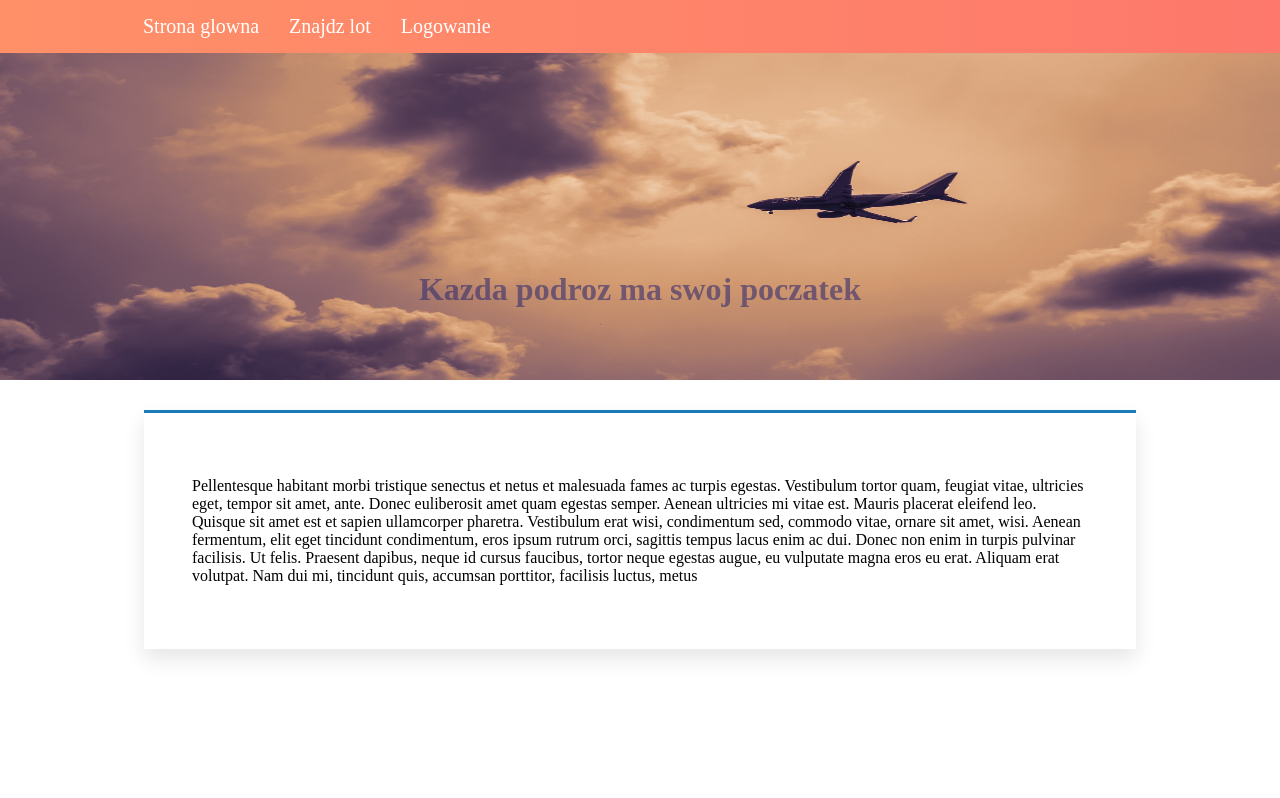
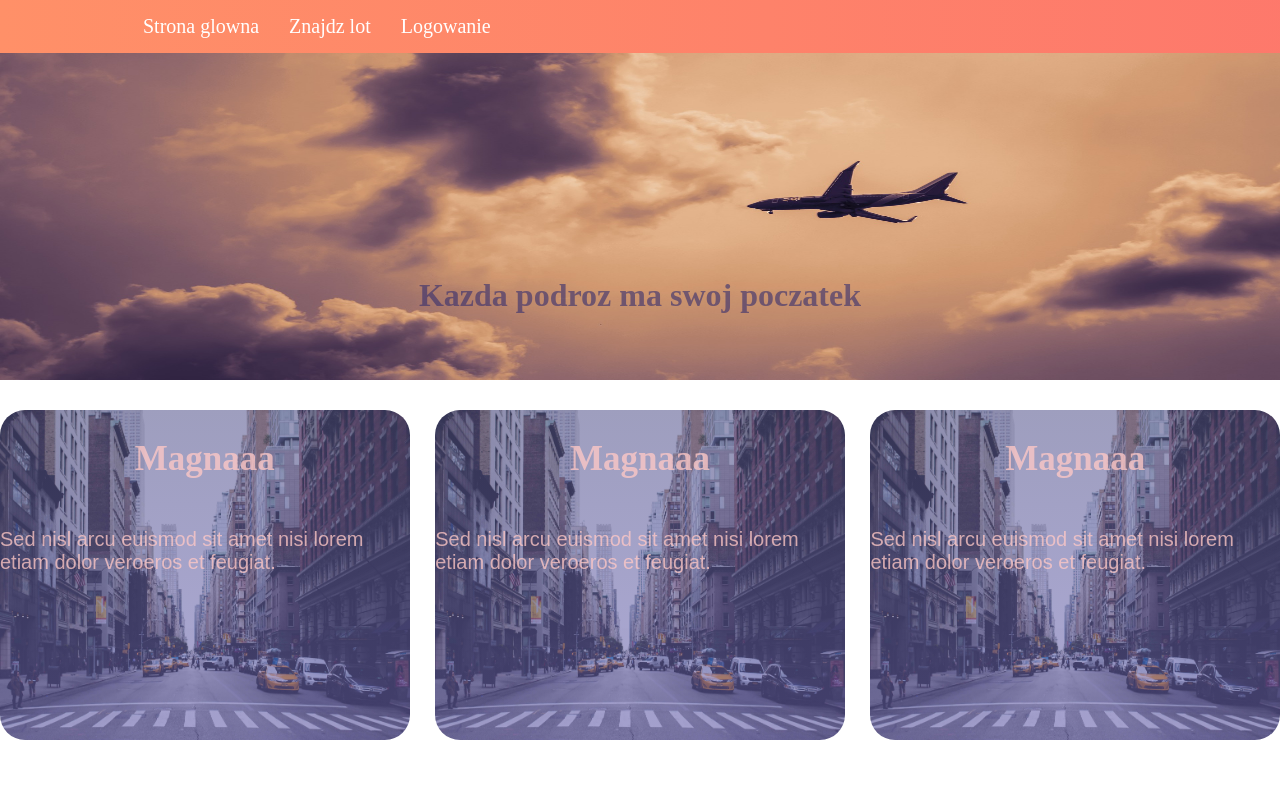
Before and after one commit to mj4worski/flight-organizer-front-end, a React app: page / in a window 1280 px wide. Shown: the top 798 px of the page. Built offline with nearby package versions, Linux system fonts and the light colour scheme; the HTML template or start-up script is replaced by a standard one; what react-router-redux would draw is missing.

Commit message:
1. Prepare mock up for BestPlace component.

```diff
--- a/package.json
+++ b/package.json
@@ -43,6 +43,7 @@
     "empty-object": "^1.0.0",
     "eslint": "^3.19.0",
     "eslint-config-airbnb": "^15.0.1",
+    "eslint-plugin-flowtype": "^2.34.1",
     "eslint-plugin-import": "^2.3.0",
     "eslint-plugin-jsx-a11y": "^5.0.3",
     "eslint-plugin-react": "^7.0.1",
--- a/src/app/App.js
+++ b/src/app/App.js
@@ -14,13 +14,11 @@ import './App.scss';
 
 
 const Content = () => (
-  <div className="content">
-    <section >
-      <Route exact path="/" component={MainPage} />
-      <Route path="/findFlight" component={FindFlights} />
-      <Route path="/login" component={Login} />
-    </section>
-  </div>
+  <section >
+    <Route exact path="/" component={MainPage} />
+    <Route path="/findFlight" component={FindFlights} />
+    <Route path="/login" component={Login} />
+  </section>
 );
 
 export default () => (
--- a/src/app/App.scss
+++ b/src/app/App.scss
@@ -2,11 +2,3 @@ body {
   margin: 0;
   padding: 0;
 }
-
-.content {
-  width: 70%;
-  margin: 30px auto 0;
-  padding: 3rem 3rem;
-  border-top: solid #1d7ab9 3px;
-  box-shadow: 0px 10px 20px 0 rgba(0, 0, 0, 0.1);
-}
--- a/src/app/Header.js
+++ b/src/app/Header.js
@@ -18,7 +18,7 @@ export default () => (
       </li>
     </ul>
     <div className="header__logo">
-        <h1 className="header__text">Kazda podroz ma swoj poczatek</h1>
+      <h1 className="header__text">Kazda podroz ma swoj poczatek</h1>
     </div>
   </div>
 );
--- a/src/app/Header.scss
+++ b/src/app/Header.scss
@@ -12,7 +12,7 @@
   }
 
   &__text {
-    padding: 250px;
+    padding:20% 30% 0 30%;
     text-align: center;
     color: #342d6f;
     font-family: 'Architects Daughter', cursive;
--- a/src/components/MainPage.js
+++ b/src/components/MainPage.js
@@ -1,14 +1,9 @@
-/* eslint-disable max-len */
 // @flow
+
 import React from 'react';
+import BestPlace from './bestplaces/BestPlace';
+import './bestplaces/BestPlace.scss';
 
 export default () => (
-  <p>Pellentesque habitant morbi tristique senectus et netus et malesuada fames ac turpis egestas.
-        Vestibulum tortor quam, feugiat vitae, ultricies eget, tempor sit amet, ante. Donec euliberosit amet quam egestas semper.
-        Aenean ultricies mi vitae est. Mauris placerat eleifend leo. Quisque sit amet est et sapien ullamcorper pharetra. Vestibulum
-        erat wisi, condimentum sed, commodo vitae, ornare sit amet, wisi. Aenean fermentum, elit eget tincidunt condimentum, eros ipsum
-        rutrum orci, sagittis tempus lacus enim ac dui. Donec non enim in turpis pulvinar facilisis. Ut felis. Praesent dapibus, neque
-        id cursus faucibus, tortor neque egestas augue, eu vulputate magna eros eu erat. Aliquam erat volutpat. Nam dui mi, tincidunt quis,
-        accumsan porttitor, facilisis luctus, metus
-    </p>
+  <BestPlace />
 );
--- /dev/null
+++ b/src/components/bestplaces/BestPlace.js
@@ -0,0 +1,35 @@
+// @flow
+
+import React, { Component } from 'react';
+import './BestPlace.scss';
+
+class BestPlace extends Component {
+  render() {
+    return (
+      <section className="best-place">
+        <div className="place" onClick={this}>
+          <h2 className="place__name">Magnaaa</h2><p className="place__description">Sed nisl arcu euismod sit amet nisi lorem etiam dolor
+                            veroeros et feugiat.</p>
+        </div>
+        <div className="place" onClick={this}>
+          <h2 className="place__name">Magnaaa</h2>
+          <p className="place__description">Sed nisl arcu euismod sit amet nisi lorem etiam dolor
+                            veroeros et feugiat.</p>
+        </div>
+        <div className="place" onClick={this}>
+          <h2 className="place__name">Magnaaa</h2>
+          <p className="place__description">Sed nisl arcu euismod sit amet nisi lorem etiam dolor
+                            veroeros et feugiat.</p>
+        </div>
+
+        <div className="place" onClick={this}>
+          <h2 className="place__name">Magnaaa</h2>
+          <p className="place__description">Sed nisl arcu euismod sit amet nisi lorem etiam dolor
+                            veroeros et feugiat.</p>
+        </div>
+      </section>
+    );
+  }
+}
+
+export default BestPlace;
--- /dev/null
+++ b/src/components/bestplaces/BestPlace.scss
@@ -0,0 +1,44 @@
+.best-place {
+  display: -moz-flex;
+  display: -webkit-flex;
+  display: -ms-flex;
+  display: flex;
+  -webkit-flex-wrap: wrap;
+  -ms-flex-wrap: wrap;
+  flex-wrap: wrap;
+  justify-content: space-between;
+}
+
+.place {
+  margin: 30px 0;
+  border-radius: 25px;
+  height: 330px;
+  width: 32%;
+  background: linear-gradient(rgba(40, 40, 111, 0.45), rgba(71, 63, 164, 0.45)), url("../../images/pic02.jpg") no-repeat center center;
+  -webkit-background-size: cover;
+  -moz-background-size: cover;
+  -o-background-size: cover;
+  background-size: cover;
+  cursor: pointer;
+  position: relative;
+
+  &__name {
+    text-align: center;
+    padding-bottom: 20px;
+    font-family: 'Architects Daughter', cursive;
+    font-size: 35px;
+    color: rgba(255, 201, 198, 0.77);
+  }
+
+  &__description {
+    font-family: 'PT Sans', sans-serif;
+    font-size: 20px;
+    color: rgba(255, 201, 198, 0.77);
+  }
+
+}
+
+.place:hover {
+  background: url("../../images/pic02.jpg") no-repeat center center;
+  background-size: cover;
+}
```
Also changed, not shown: src/images/pic02.jpg (added), 1 other file (tests, documents, lock files or other folders).
